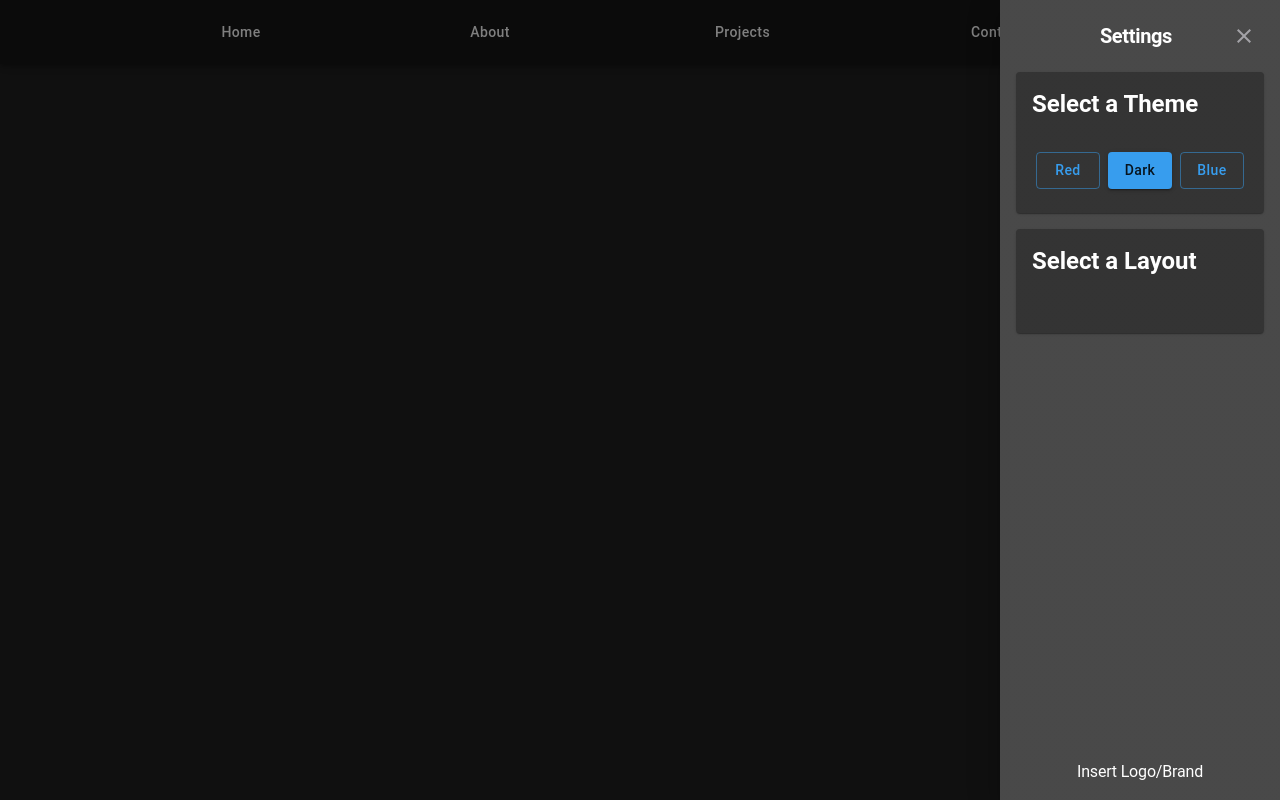
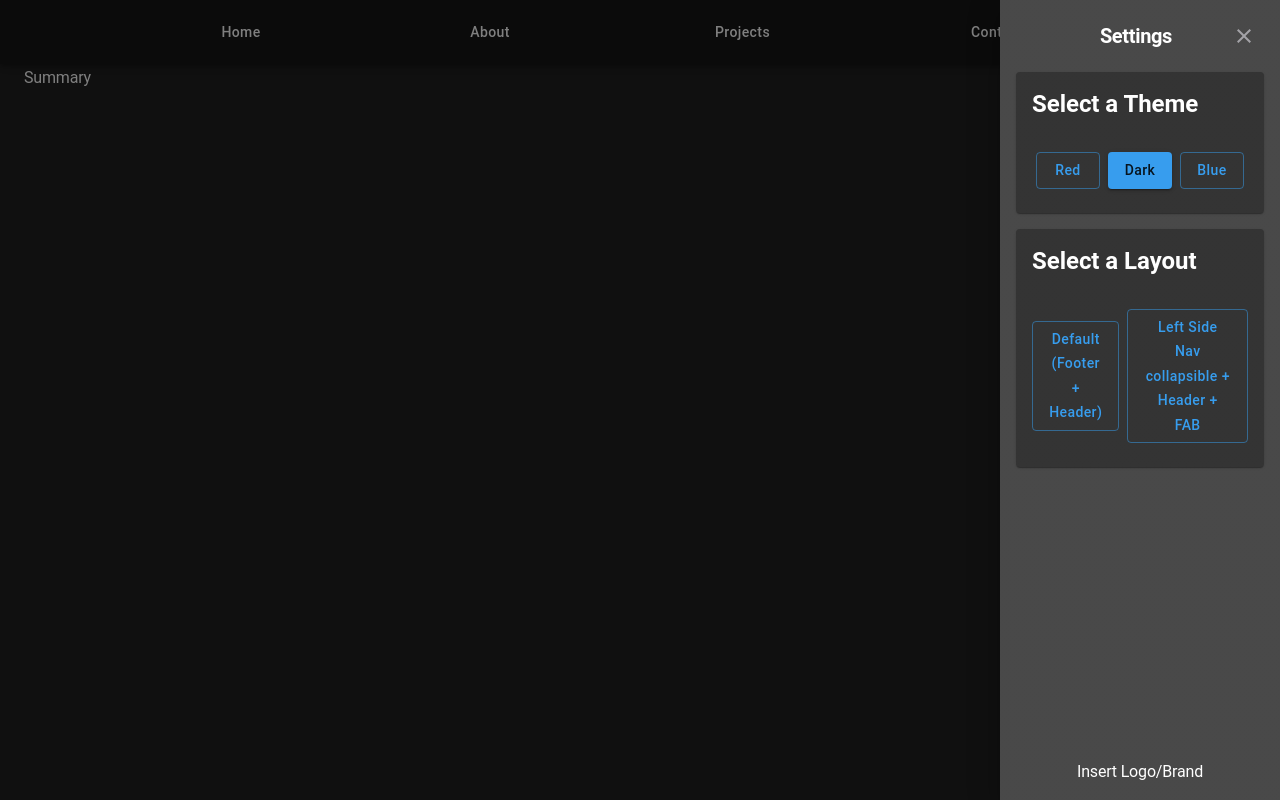
Before and after one commit to alcash55/Portfolio, a React (Vite) app: page / in a window 1280 px wide. Both pictures are taken after a click on the button "Open Settings Drawer". Shown: the top 800 px of the page. Built offline with nearby package versions, Linux system fonts and the light colour scheme.

Commit message:
add layout switching

```diff
--- a/src/components/AppShell/AppShell.tsx
+++ b/src/components/AppShell/AppShell.tsx
@@ -1,25 +1,46 @@
-import { Stack } from "@mui/material";
-import { NavBar } from "./InternalComponents/NavBar";
-import { PropsWithChildren, createContext } from "react";
-import { Footer } from "./InternalComponents/Footer";
-import { useSettingDrawer } from "./InternalComponents/useSettingsDrawer";
-import { SettingsDrawer } from "./InternalComponents/SettingsDrawer";
+import {
+  PropsWithChildren,
+  createContext,
+  useContext,
+  useEffect,
+  useState,
+} from "react";
+import { Default } from "./InternalComponents/Layouts/Default";
+import { SideNav } from "./InternalComponents/Layouts/SideNav";
 
-const AppShellContext = createContext({});
+const AppShellLayoutContext = createContext({
+  layout: <Default />,
+  toggleLayout: (newLayout: string) => {},
+});
+
+export const useAppShellLayout = () => {
+  const context = useContext(AppShellLayoutContext);
+  return context;
+};
 
 export default function AppShellProvider({ children }: PropsWithChildren) {
-  const { settingDrawer, setSettingDrawer } = useSettingDrawer();
+  const [layout, setLayout] = useState(<Default children={children} />);
+
+  useEffect(() => {
+    const initialLayout = localStorage.getItem("layout") || "default";
+    toggleLayout(initialLayout);
+  }, []); // Run only once on mount to set initial layout
+
+  const toggleLayout = (newLayout: string) => {
+    if (newLayout === "default") setLayout(<Default children={children} />);
+    else if (newLayout === "sideNav")
+      setLayout(<SideNav children={children} />);
+
+    localStorage.setItem("layout", newLayout); //update local storage
+  };
+
+  const contextValue = {
+    layout,
+    toggleLayout,
+  };
   return (
-    <Stack>
-      <NavBar setSettingDrawer={setSettingDrawer} />
-      <AppShellContext.Provider value={{}}>
-        <SettingsDrawer
-          settingDrawer={settingDrawer}
-          setSettingDrawer={setSettingDrawer}
-        />
-        {children}
-      </AppShellContext.Provider>
-      <Footer />
-    </Stack>
+    <AppShellLayoutContext.Provider value={contextValue}>
+      {layout}
+    </AppShellLayoutContext.Provider>
   );
 }
--- /dev/null
+++ b/src/components/AppShell/InternalComponents/LayoutButton.tsx
@@ -0,0 +1,30 @@
+import { Stack, Button } from "@mui/material";
+import { useAppShellLayout } from "../AppShell";
+import { Default } from "./Layouts/Default";
+import { SideNav } from "./Layouts/SideNav";
+
+export const LayoutButton = () => {
+  const { toggleLayout, layout } = useAppShellLayout();
+  console.log({ layout });
+  return (
+    <Stack
+      direction={"row"}
+      spacing={1}
+      justifyContent={"center"}
+      alignItems={"center"}
+    >
+      <Button
+        variant={layout === <Default /> ? "contained" : "outlined"}
+        onClick={() => toggleLayout("default")}
+      >
+        Default (Footer + Header)
+      </Button>
+      <Button
+        variant={layout === <SideNav /> ? "contained" : "outlined"}
+        onClick={() => toggleLayout("sideNav")}
+      >
+        Left Side Nav collapsible + Header + FAB
+      </Button>
+    </Stack>
+  );
+};
--- /dev/null
+++ b/src/components/AppShell/InternalComponents/Layouts/Default.tsx
@@ -0,0 +1,21 @@
+import { PropsWithChildren } from "react";
+import { Stack, Box } from "@mui/material";
+import { Footer } from "../Footer";
+import { NavBar } from "../NavBar";
+import { SettingsDrawer } from "../SettingsDrawer";
+import { useSettingDrawer } from "../useSettingsDrawer";
+
+export const Default = ({ children }: PropsWithChildren) => {
+  const { settingDrawer, setSettingDrawer } = useSettingDrawer();
+  return (
+    <Stack>
+      <NavBar setSettingDrawer={setSettingDrawer} />
+      <SettingsDrawer
+        settingDrawer={settingDrawer}
+        setSettingDrawer={setSettingDrawer}
+      />
+      <Box sx={{ mt: "50px" }}>{children}</Box>
+      <Footer />
+    </Stack>
+  );
+};
--- /dev/null
+++ b/src/components/AppShell/InternalComponents/Layouts/SideNav.tsx
@@ -0,0 +1,58 @@
+import { PropsWithChildren } from "react";
+import { Button, Fab, Stack } from "@mui/material";
+import { Menu } from "@mui/icons-material";
+import { useSettingDrawer } from "../useSettingsDrawer";
+import { SettingsDrawer } from "../SettingsDrawer";
+
+export const SideNav = ({ children }: PropsWithChildren) => {
+  const { settingDrawer, setSettingDrawer } = useSettingDrawer();
+
+  const navItems = [
+    {
+      href: "#summary",
+      name: "Summary",
+    },
+    {
+      href: "#projects",
+      name: "Projects",
+    },
+    {
+      href: "#contact",
+      name: "Contact",
+    },
+  ];
+
+  const SideNav = (
+    <Stack sx={{}}>
+      {navItems.map((item) => (
+        <Button href={item.href} key={item.name}>
+          {item.name}
+        </Button>
+      ))}
+    </Stack>
+  );
+
+  return (
+    <Stack px={2}>
+      <SettingsDrawer
+        settingDrawer={settingDrawer}
+        setSettingDrawer={setSettingDrawer}
+      />
+      <Stack>
+        <Stack direction={"row"}>
+          {SideNav}
+          {children}
+        </Stack>
+        <Fab
+          size="medium"
+          color="secondary"
+          aria-label="open settings drawer"
+          onClick={() => setSettingDrawer(true)}
+          sx={{ position: "fixed", bottom: 20, right: 20 }}
+        >
+          <Menu />
+        </Fab>
+      </Stack>
+    </Stack>
+  );
+};
--- a/src/components/AppShell/InternalComponents/NavBar.tsx
+++ b/src/components/AppShell/InternalComponents/NavBar.tsx
@@ -7,7 +7,6 @@ interface NavBarProps {
 
 export const NavBar = ({ setSettingDrawer }: NavBarProps) => {
   return (
-    <>
     <Box sx={{ flexGrow: 1, top: 0, position: "sticky" }}>
       <AppBar sx={{ bgcolor: "black" }}>
         <Toolbar>
@@ -42,6 +41,5 @@ export const NavBar = ({ setSettingDrawer }: NavBarProps) => {
         </Toolbar>
       </AppBar>
     </Box>
-    </>
   );
 };
--- a/src/components/AppShell/InternalComponents/SettingsDrawer.tsx
+++ b/src/components/AppShell/InternalComponents/SettingsDrawer.tsx
@@ -12,6 +12,7 @@ import {
 } from "@mui/material";
 import { Close } from "@mui/icons-material";
 import { ThemeButton } from "./ThemeButton";
+import { LayoutButton } from "./LayoutButton";
 
 interface SettingsDrawerProps {
   settingDrawer: boolean;
@@ -82,7 +83,9 @@ export const SettingsDrawer = ({
       </Card>
       <Card sx={{ width: "100%" }}>
         <CardHeader title="Select a Layout" />
-        <CardContent>{/* Add layout selections */}</CardContent>
+        <CardContent>
+          <LayoutButton />
+        </CardContent>
       </Card>
     </Stack>
   );
```
Lines whose indentation alone changed are shown as unchanged.
